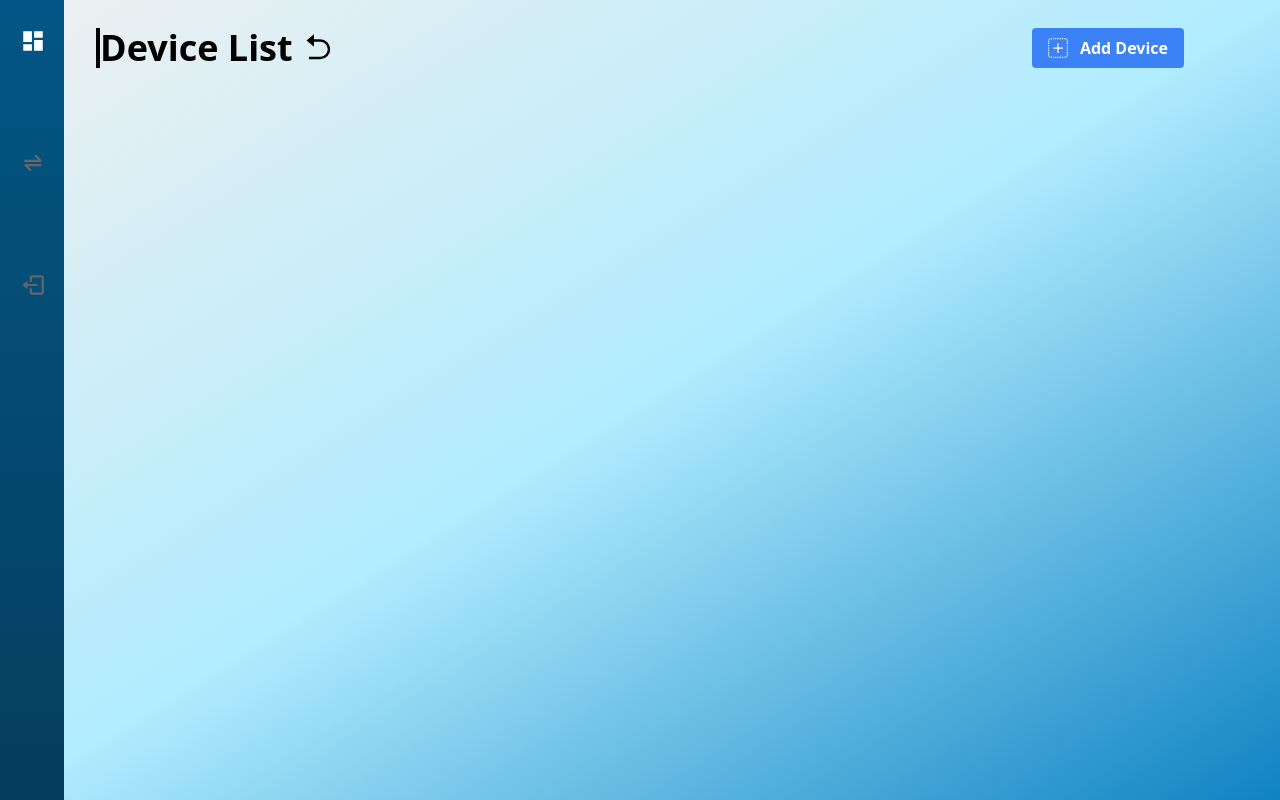
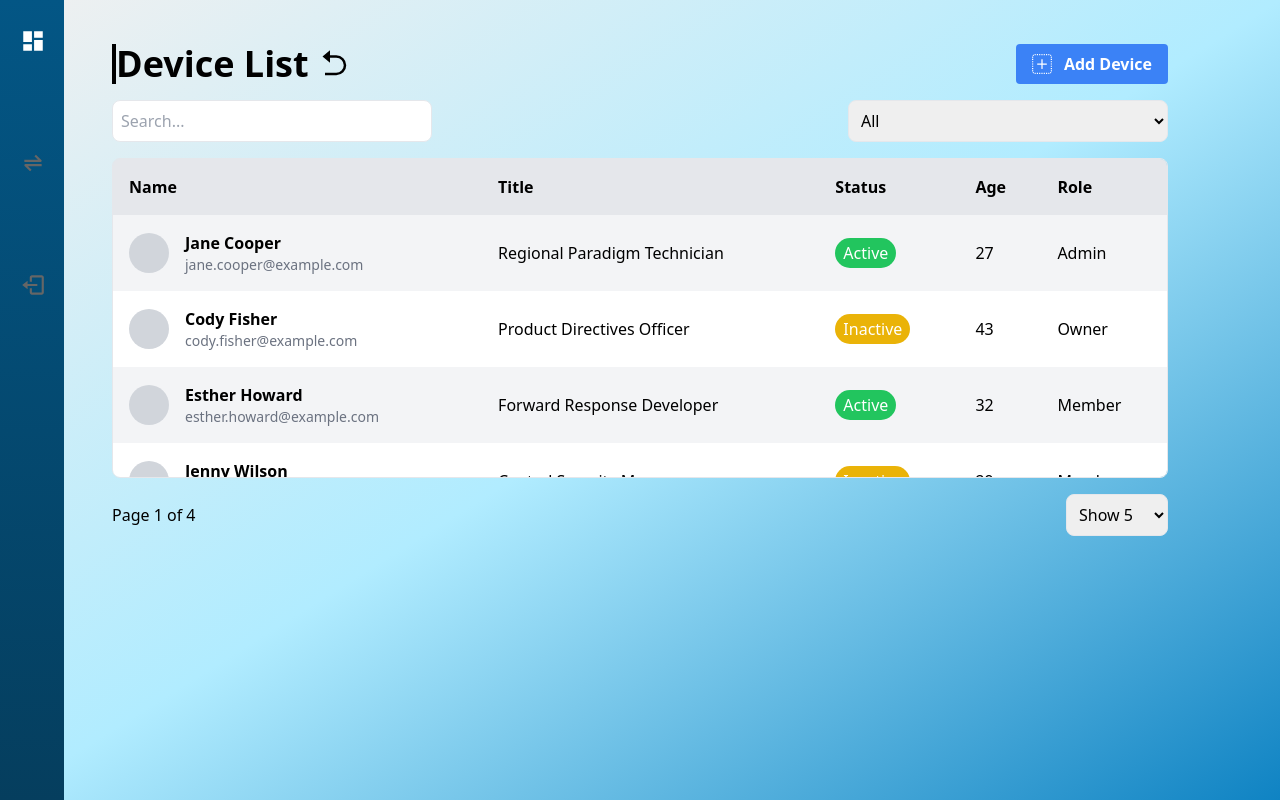
Before and after one commit to Bose-Siddharth/carbsense, a React (Create React App) app: page /device-list in a window 1280 px wide. Built offline with nearby package versions, Linux system fonts and the light colour scheme; the HTML template or start-up script is replaced by a standard one.

Commit message:
Added device list

```diff
--- a/src/Pages/DeviceList/index.jsx
+++ b/src/Pages/DeviceList/index.jsx
@@ -1,20 +1,168 @@
-import React from 'react';
-import ModalForm from '../../Components/ModalForm';
-import AddDeviceModal from '../../Utils/AddDeviceModal';
-import Topbar from '../../Components/Topbar';
+import React, { useState } from "react";
+import ModalForm from "../../Components/ModalForm";
+import AddDeviceModal from "../../Utils/AddDeviceModal";
+import Topbar from "../../Components/Topbar";
 
-function index() {
+// Sample data
+const data = [
+  {
+    name: "Jane Cooper",
+    email: "jane.cooper@example.com",
+    title: "Regional Paradigm Technician",
+    status: "Active",
+    age: 27,
+    role: "Admin",
+  },
+  {
+    name: "Cody Fisher",
+    email: "cody.fisher@example.com",
+    title: "Product Directives Officer",
+    status: "Inactive",
+    age: 43,
+    role: "Owner",
+  },
+  {
+    name: "Esther Howard",
+    email: "esther.howard@example.com",
+    title: "Forward Response Developer",
+    status: "Active",
+    age: 32,
+    role: "Member",
+  },
+  {
+    name: "Jenny Wilson",
+    email: "jenny.wilson@example.com",
+    title: "Central Security Manager",
+    status: "Inactive",
+    age: 29,
+    role: "Member",
+  },
+  {
+    name: "Kristin Watson",
+    email: "kristin.watson@example.com",
+    title: "Lean Implementation Liaison",
+    status: "Inactive",
+    age: 36,
+    role: "Admin",
+  },
+];
+
+function Index() {
+  const [search, setSearch] = useState("");
+  const [role, setRole] = useState("All");
+
+  // Filter logic for search and role dropdown
+  const filteredData = data.filter((item) => {
+    const matchesSearch =
+      item.name.toLowerCase().includes(search.toLowerCase()) ||
+      item.email.toLowerCase().includes(search.toLowerCase());
+    const matchesRole =
+      role === "All" || item.status.toLowerCase() === role.toLowerCase();
+    return matchesSearch && matchesRole;
+  });
+
   return (
-    <div>
-      <div className="flex justify-between">
+    <div className="p-4">
+      {/* Topbar */}
+      <div className="flex justify-between items-center mb-4">
         <Topbar header="Device List" notification="false" back="true" />
         <AddDeviceModal>
           <ModalForm />
         </AddDeviceModal>
       </div>
-      <div></div>
+
+      {/* Search and Role Filters */}
+      <div className="flex justify-between items-center mb-4">
+        <input
+          type="text"
+          placeholder="Search..."
+          className="border rounded-lg p-2 w-full max-w-xs"
+          value={search}
+          onChange={(e) => setSearch(e.target.value)}
+        />
+        <select
+          className="border rounded-lg p-2 w-full max-w-xs"
+          value={role}
+          onChange={(e) => setRole(e.target.value)}
+        >
+          <option value="All">All</option>
+          <option value="Active">Active</option>
+          <option value="Inactive">Inactive</option>
+        </select>
+      </div>
+
+      {/* Scrollable Table */}
+      <div className="border rounded-lg overflow-auto h-80">
+        <table className="min-w-full text-left border-collapse">
+          <thead>
+            <tr className="bg-gray-200">
+              <th className="p-4">Name</th>
+              <th className="p-4">Title</th>
+              <th className="p-4">Status</th>
+              <th className="p-4">Age</th>
+              <th className="p-4">Role</th>
+            </tr>
+          </thead>
+          <tbody>
+            {filteredData.length > 0 ? (
+              filteredData.map((item, index) => (
+                <tr
+                  key={index}
+                  className={`${
+                    index % 2 === 0 ? "bg-gray-100" : "bg-white"
+                  } hover:bg-gray-200`}
+                >
+                  <td className="p-4">
+                    <div className="flex items-center">
+                      <div className="w-10 h-10 rounded-full bg-gray-300 mr-4"></div>
+                      <div>
+                        <div className="font-bold">{item.name}</div>
+                        <div className="text-sm text-gray-500">
+                          {item.email}
+                        </div>
+                      </div>
+                    </div>
+                  </td>
+                  <td className="p-4">{item.title}</td>
+                  <td className="p-4">
+                    <span
+                      className={`px-2 py-1 rounded-full text-white ${
+                        item.status === "Active"
+                          ? "bg-green-500"
+                          : item.status === "Inactive"
+                          ? "bg-yellow-500"
+                          : "bg-red-500"
+                      }`}
+                    >
+                      {item.status}
+                    </span>
+                  </td>
+                  <td className="p-4">{item.age}</td>
+                  <td className="p-4">{item.role}</td>
+                </tr>
+              ))
+            ) : (
+              <tr>
+                <td colSpan="5" className="text-center p-4">
+                  No data available
+                </td>
+              </tr>
+            )}
+          </tbody>
+        </table>
+      </div>
+
+      {/* Pagination */}
+      <div className="flex justify-between items-center mt-4">
+        <p>Page 1 of 4</p>
+        <select className="border rounded-lg p-2">
+          <option value="5">Show 5</option>
+          <option value="10">Show 10</option>
+          <option value="15">Show 15</option>
+        </select>
+      </div>
     </div>
   );
 }
 
-export default index;
+export default Index;
```
